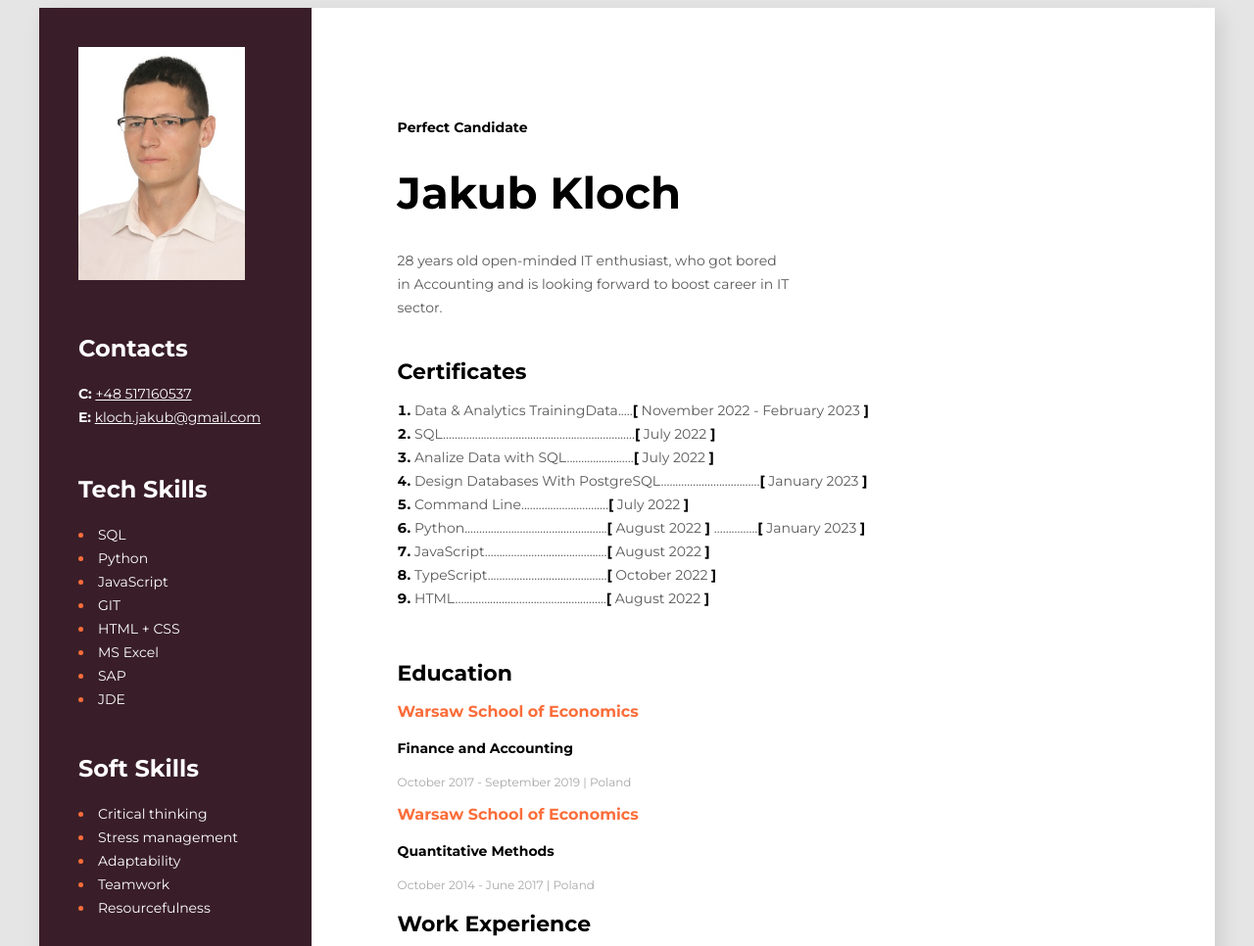
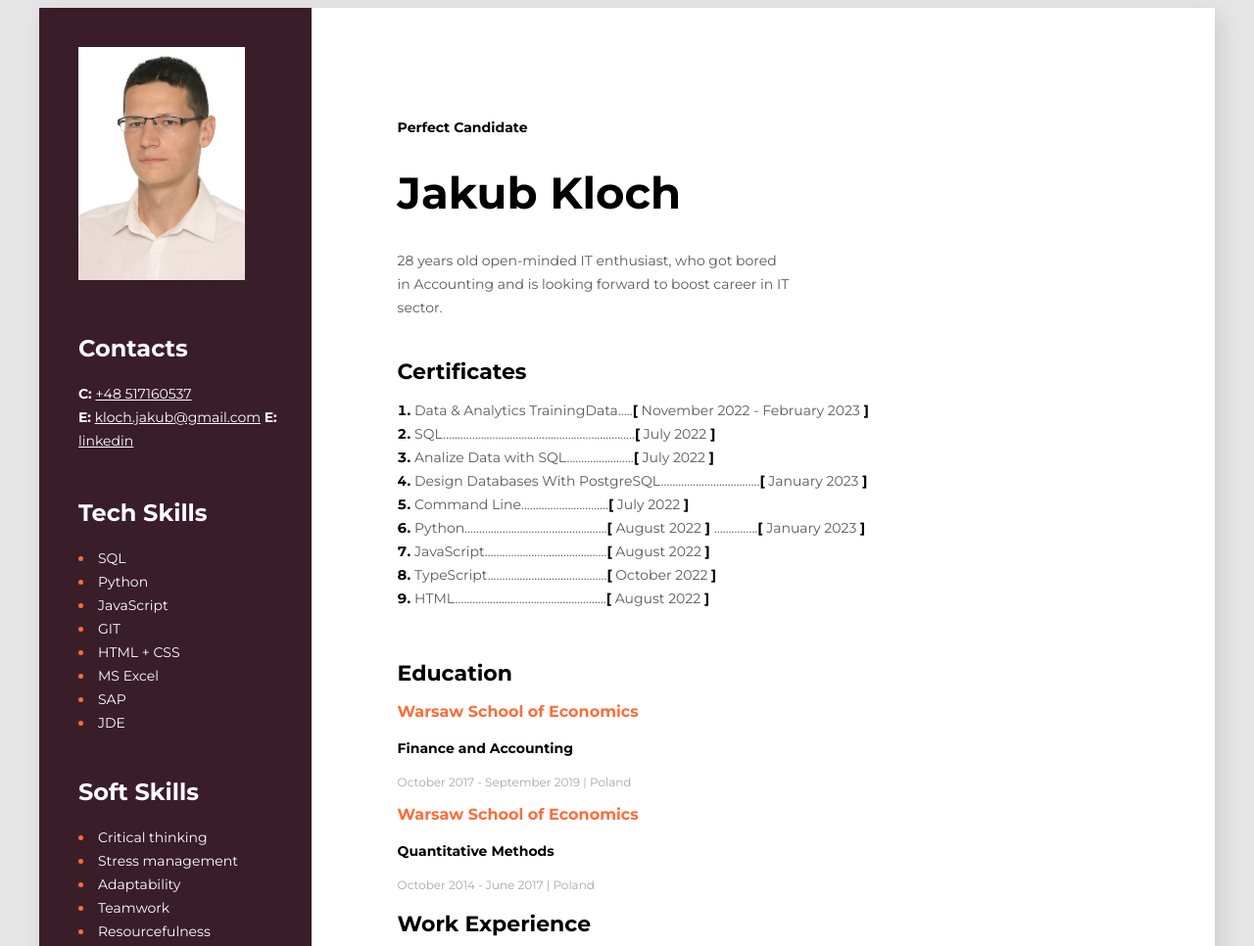
Before and after one commit to jKloch/jKloch.github.io, a plain HTML site: page index.html in a window 1280 px wide. Shown: the top 966 px of the page at 98% size. Drawn offline with Linux system fonts and the light colour scheme.

Commit message:
Add linkedin profile

```diff
--- a/index.html
+++ b/index.html
@@ -140,6 +140,7 @@
                 <p class="contact-links">
                     <span class="bold">C:</span> <a class="contact-links" href=tel:"+48 517160537">+48 517160537</a> <br />
                     <span class="bold">E:</span> <a class="contact-links" href=mailto:"kloch.jakub@gmail.com">kloch.jakub@gmail.com</a>
+                    <span class="bold">E:</span> <a class="contact-links" href="https://www.linkedin.com/in/jakub-kloch-04b22617a/">linkedin</a>
                 </p>
             </div>
             <div class="tech-skills-block">
```
